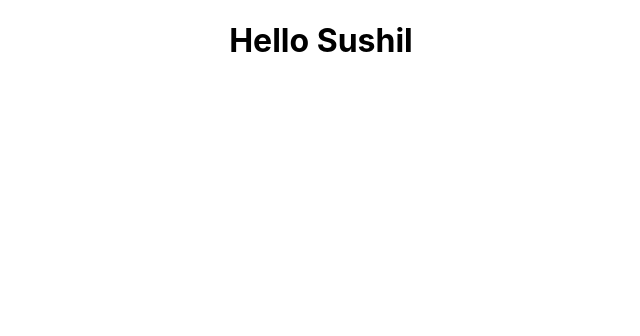
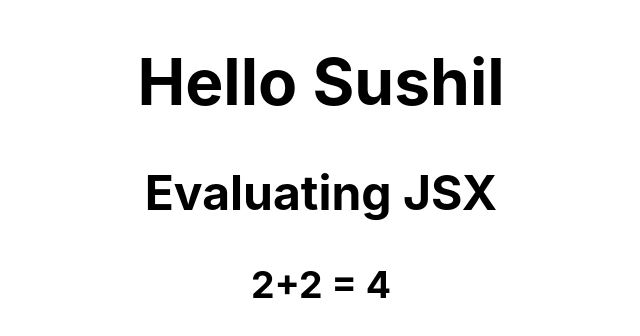
Before and after one commit to sushilrajeeva/react-demo, a React (Create React App) app: page / in a window 1280 px wide. Shown: the top 336 px of the page, without its empty margins (319-959 px from the left). Built offline with nearby package versions, Linux system fonts and the light colour scheme.

Commit message:
Added JSX Support

```diff
--- a/src/components/Greet.js
+++ b/src/components/Greet.js
@@ -1,5 +1,11 @@
 export const Greet = () => {
-  return <h1>Hello Sushil</h1>;
+  return (
+    <h1>
+      <h1>Hello Sushil</h1>
+      <h2>Evaluating JSX</h2>
+      <h3>2+2 = {2 + 2}</h3>
+    </h1>
+  );
 };
 
 export default { Greet };
```
